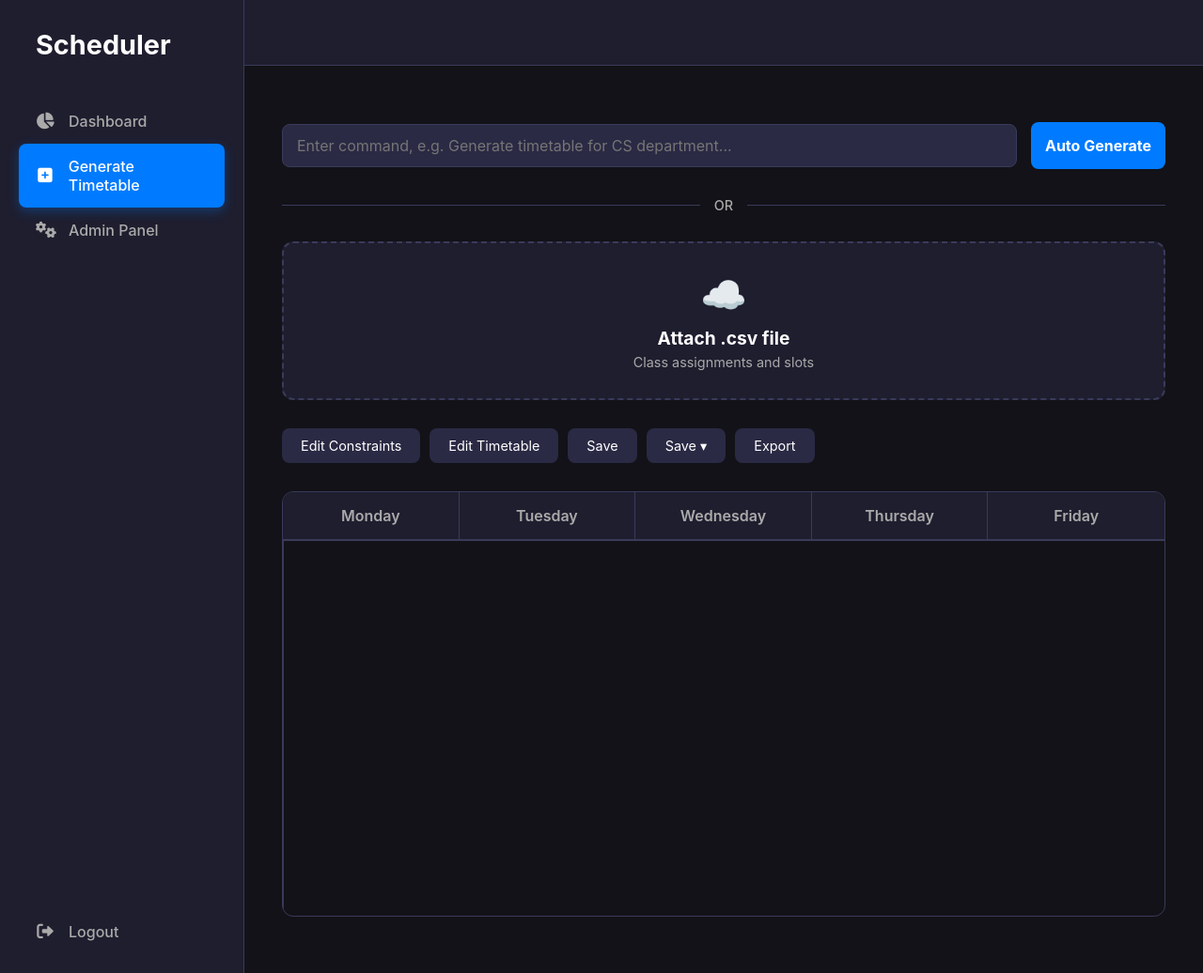
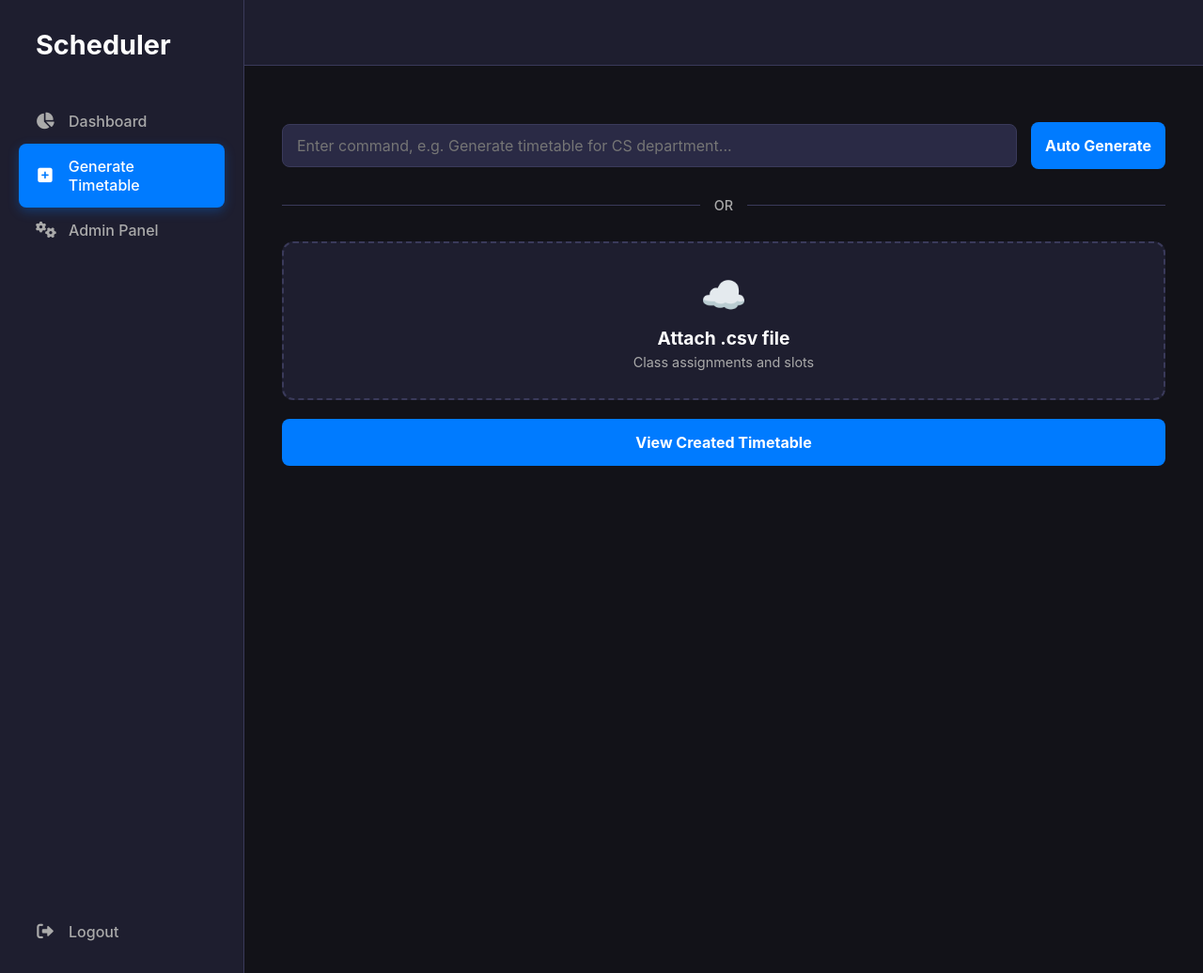
Before and after one commit to khan-debug/smartScheduler, a Flask app: page /generate in a window 1280 px wide. Shown: the whole page at 94% size. Run offline with Flask 3, Linux system fonts and the light colour scheme; the visitor is signed in with stand-in values (Sample User, id 1).

Commit message:
Added forget password and changes in generate timetable panel
-Added forget password button's functionality
-moved generated timetable to new panel which will be accessed by button

```diff
--- a/app.py
+++ b/app.py
@@ -58,6 +58,11 @@ def dashboard():
 @login_required
 def generate():
     return render_template("generate.html", active_page="generate")
+
+@app.route("/view_generated_timetable")
+@login_required
+def view_generated_timetable():
+    return render_template("viewGeneratedTimetable.html", active_page="generate")
 
 # Route for Teacher View
 @app.route("/teacher")
--- a/templates/base.html
+++ b/templates/base.html
@@ -32,7 +32,7 @@
                 <li>
                     <a href="{{ url_for('teacher_view') }}"
                        class="nav-link {{ 'active' if active_page == 'teacher' else '' }}">
-                        <i class="fas fa-user-tie"></i> Teacher View
+                        <i class="fas fa-user-tie"></i> Timetable
                     </a>
                 </li>
                 {% endif %}
--- a/templates/generate.html
+++ b/templates/generate.html
@@ -18,24 +18,8 @@
     <input type="file" hidden>
 </div>
 
-<div class="action-buttons">
-    <button class="btn">Edit Constraints</button>
-    <button class="btn">Edit Timetable</button>
-    <button class="btn">Save</button>
-    <button class="btn">Save ▾</button>
-    <button class="btn">Export</button>
-</div>
-
-<div class="timetable-grid-container">
-    <div class="timetable-grid-header">
-        <span>Monday</span>
-        <span>Tuesday</span>
-        <span>Wednesday</span>
-        <span>Thursday</span>
-        <span>Friday</span>
-    </div>
-    <div class="timetable-grid-body">
-        </div>
+<div style="margin-top: 20px;">
+    <a href="{{ url_for('view_generated_timetable') }}" class="btn-submit" style="text-decoration: none; display: inline-block; text-align: center;">View Created Timetable</a>
 </div>
 
 {% endblock %}
```
Also changed, not shown: templates/viewGeneratedTimetable.html (added, +40 -0 lines).
